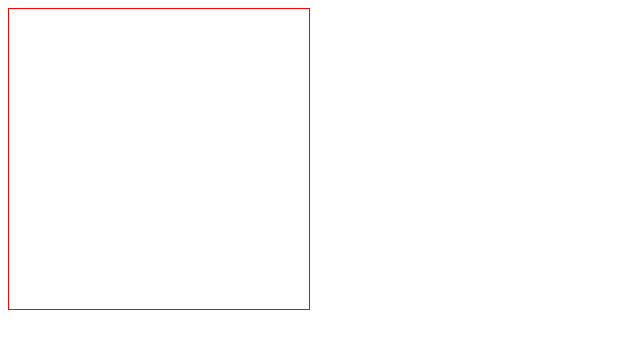
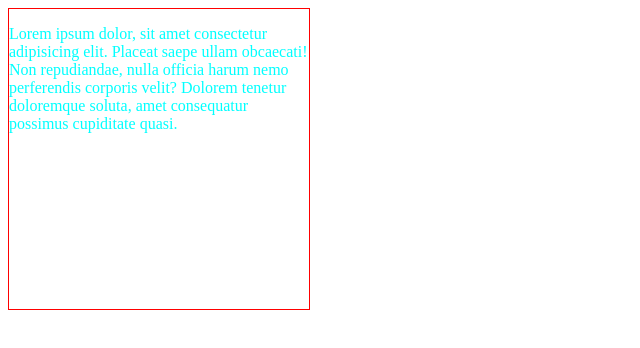
Before and after one commit to SergeyUshin/first-project, a plain HTML site: page index.html in a window 1280 px wide. Shown: the whole page, without its empty margins (0-640 px from the left). Drawn offline with Linux system fonts and the light colour scheme.

Commit message:
class=test

```diff
--- a/index.html
+++ b/index.html
@@ -8,4 +8,9 @@
   </head>
   <body></body>
 </html>
-<div class="heder"></div>
+<div class="heder">
+  <p class="test">
+    Lorem ipsum dolor, sit amet consectetur adipisicing elit. Placeat saepe ullam obcaecati! Non repudiandae, nulla officia harum nemo perferendis corporis velit? Dolorem tenetur doloremque soluta, amet consequatur possimus cupiditate quasi.
+
+  </p>
+</div>
--- a/style.css
+++ b/style.css
@@ -1,4 +1,8 @@
 .heder {
   border: 1px solid red;
-  width: 300px; height: 300px;
+  width: 300px;
+  height: 300px;
 }
+.test {
+  color: aqua;
+}
```
